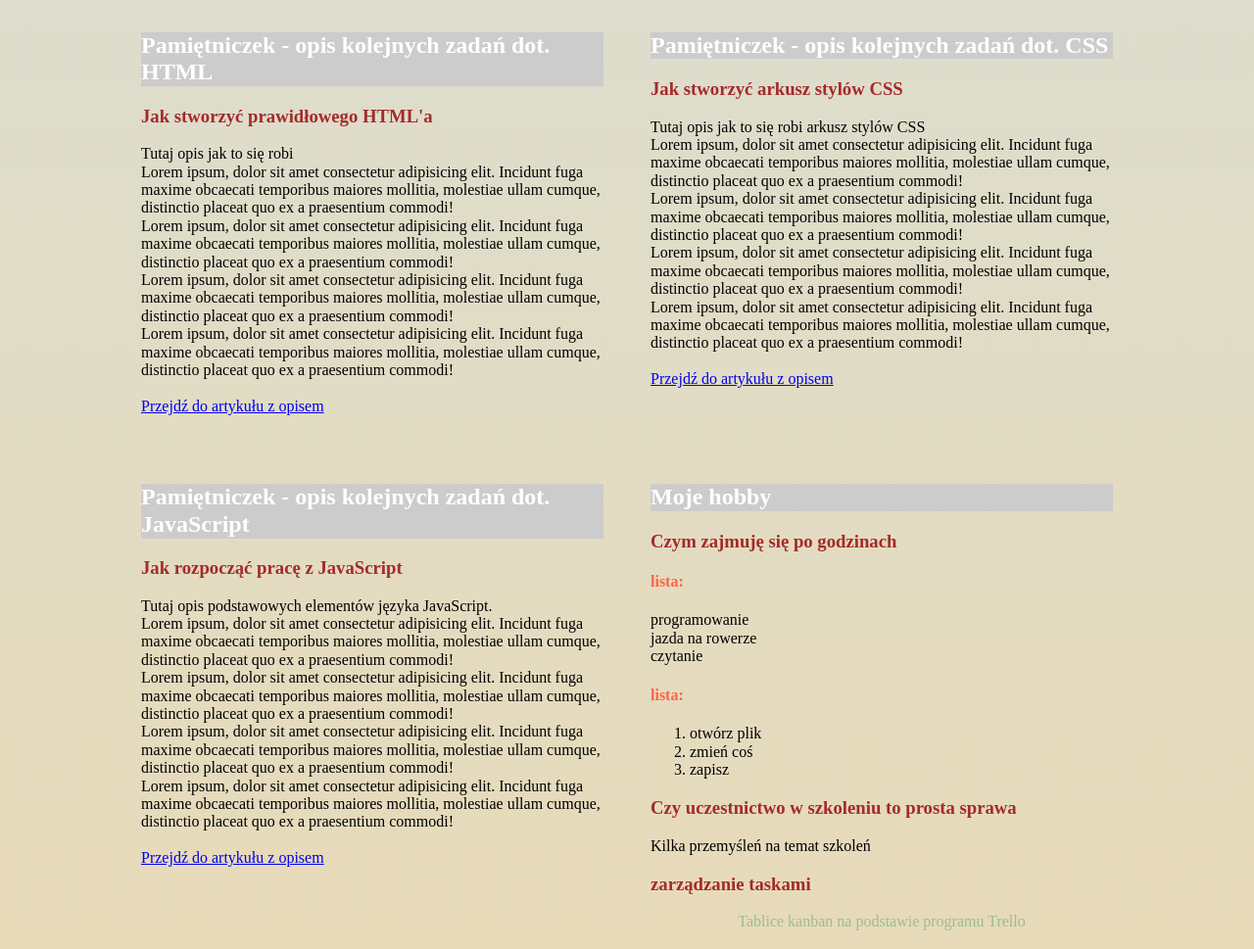
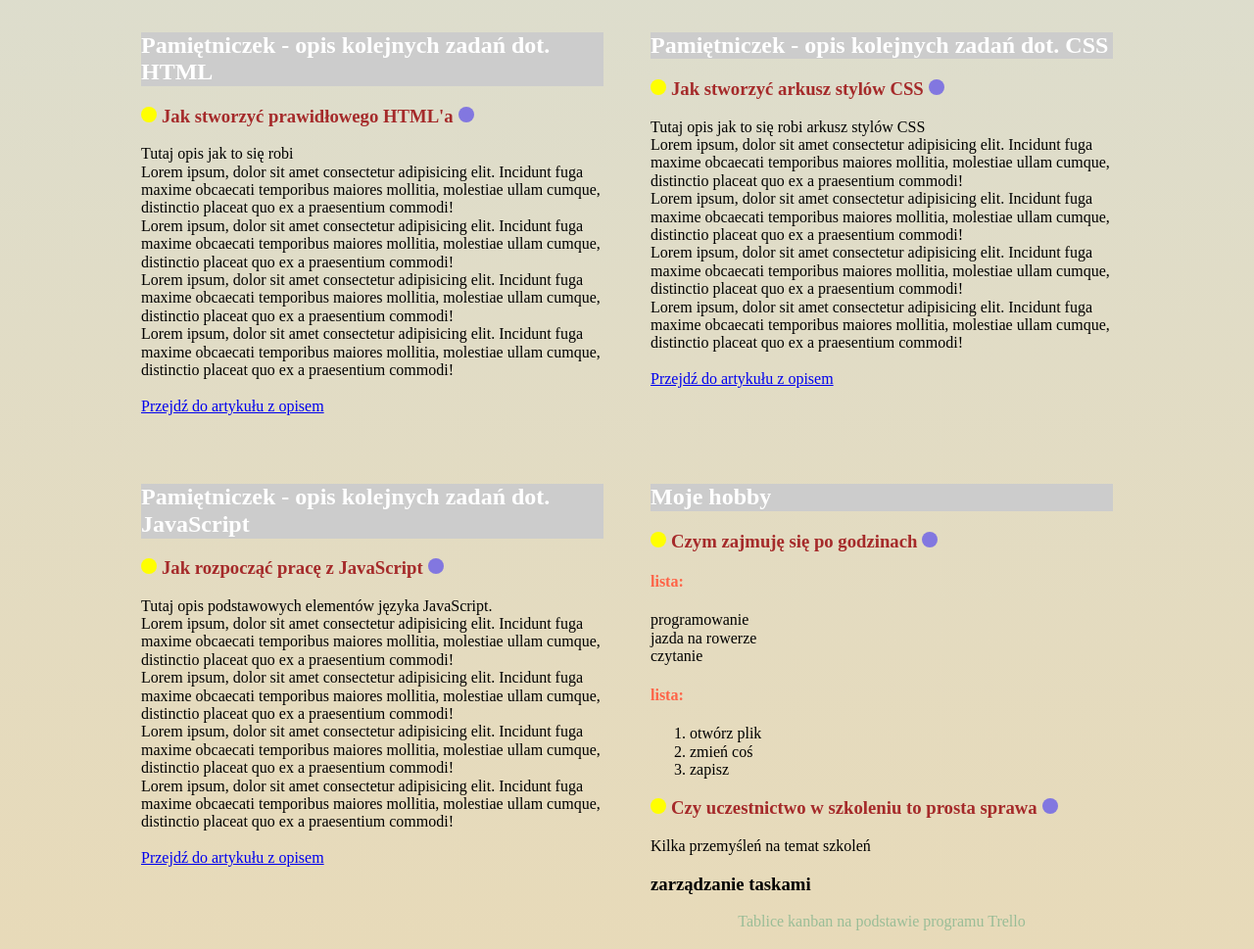
Before and after one commit to druszkiewicz/homepage-gulp, a website: page src/content/index.html in a window 1280 px wide. Shown: the part 943-1912 px from the top of the page at 98% size. Drawn offline with nearby package versions, Linux system fonts and the light colour scheme; files that its build step writes are made by us from their sources; files whose address does not match are found by name.

Commit message:
Lekcja 7.03 pseudoklasy i pseudoselektory

```diff
--- a/src/content/index.html
+++ b/src/content/index.html
@@ -89,7 +89,7 @@
       <div class="contentGrid">
       <section class="sectionAllign" id="pamietniczek">
          <h2>Pamiętniczek - opis kolejnych zadań dot. HTML</h2>
-         <h3>Jak stworzyć prawidłowego HTML'a</h3>
+         <h3 class="subHeader">Jak stworzyć prawidłowego HTML'a</h3>
          <p>
             Tutaj opis jak to się robi
             <br>
@@ -112,7 +112,7 @@
 
       <section class="sectionAllign">
          <h2>Pamiętniczek - opis kolejnych zadań dot. CSS</h2>
-         <h3>Jak stworzyć arkusz stylów CSS</h3>
+         <h3 class="subHeader">Jak stworzyć arkusz stylów CSS</h3>
          <p>
             Tutaj opis jak to się robi arkusz stylów CSS
             <br>
@@ -135,7 +135,7 @@
 
       <section class="sectionAllign">
          <h2>Pamiętniczek - opis kolejnych zadań dot. JavaScript</h2>
-         <h3>Jak rozpocząć pracę z JavaScript</h3>
+         <h3 class="subHeader">Jak rozpocząć pracę z JavaScript</h3>
          <p>
             Tutaj opis podstawowych elementów języka JavaScript.
             <br>
@@ -159,7 +159,7 @@
 
       <section class="sectionAllign">
             <h2>Moje hobby</h2>
-            <h3>Czym zajmuję się po godzinach</h3>
+            <h3 class="subHeader">Czym zajmuję się po godzinach</h3>
             <section class="hobby">
                <h4>lista:</h4>
                <ul class="hobby__list">
@@ -176,9 +176,9 @@
                   <li>zapisz</li>
                </ol>
             </section>
-         </p>
 
-         <h3>Czy uczestnictwo w szkoleniu to prosta sprawa</h3>
+
+         <h3 class="subHeader">Czy uczestnictwo w szkoleniu to prosta sprawa</h3>
          <p>
             Kilka przemyśleń na temat szkoleń
          </p>
@@ -192,7 +192,7 @@
 
       <section class="sectionAllign glossary">
          <h2>Skrótowiec</h2>
-         <h3>Jakbym zapomniał...</h3>
+         <h3 class="subHeader">Jakbym zapomniał...</h3>
          <dt>CSS</dt>
          <dd>to co widzisz</dd>
          <dt>HTML</dt>
--- a/src/scss/main.scss
+++ b/src/scss/main.scss
@@ -42,6 +42,18 @@ body {
 .navigation__link {
    text-decoration: none;
    color: #1A936F;
+}
+
+.navigation__link:hover {
+   color: hotpink;
+}
+
+.site-header {
+
+}
+
+.site-header:hover {
+   background: black;
 }
 
 .site-header-scr {
@@ -101,8 +113,28 @@ h2 {
    color: white;
 }
 
-h3 {
+.subHeader {
    color: brown;
+}
+
+.subHeader::before {
+   content: '';  //musi  być nawet pusty
+   display: inline-block;
+   width: 16px;
+   height: 16px;
+   border-radius: 50%;
+   background: yellow;
+   margin-right: 5px;
+}
+
+.subHeader::after {
+   content: '';  //musi  być nawet pusty
+   display: inline-block;
+   width: 16px;
+   height: 16px;
+   border-radius: 50%;
+   background: rgb(130, 119, 224);
+   margin-left: 5px;
 }
 
 h4 {
@@ -271,6 +303,14 @@ p {
    text-align: center;
 }
 
+.myFirstName {
+
+}
+
+.myFirstName:focus {
+   border: 3px solid red;
+}
+
 @media (min-width: 730px) {
    .navigation__switcher {
       display: none;
```
Also changed, not shown: src/content/myForm.html (+1 -1 lines), 1 other file.
